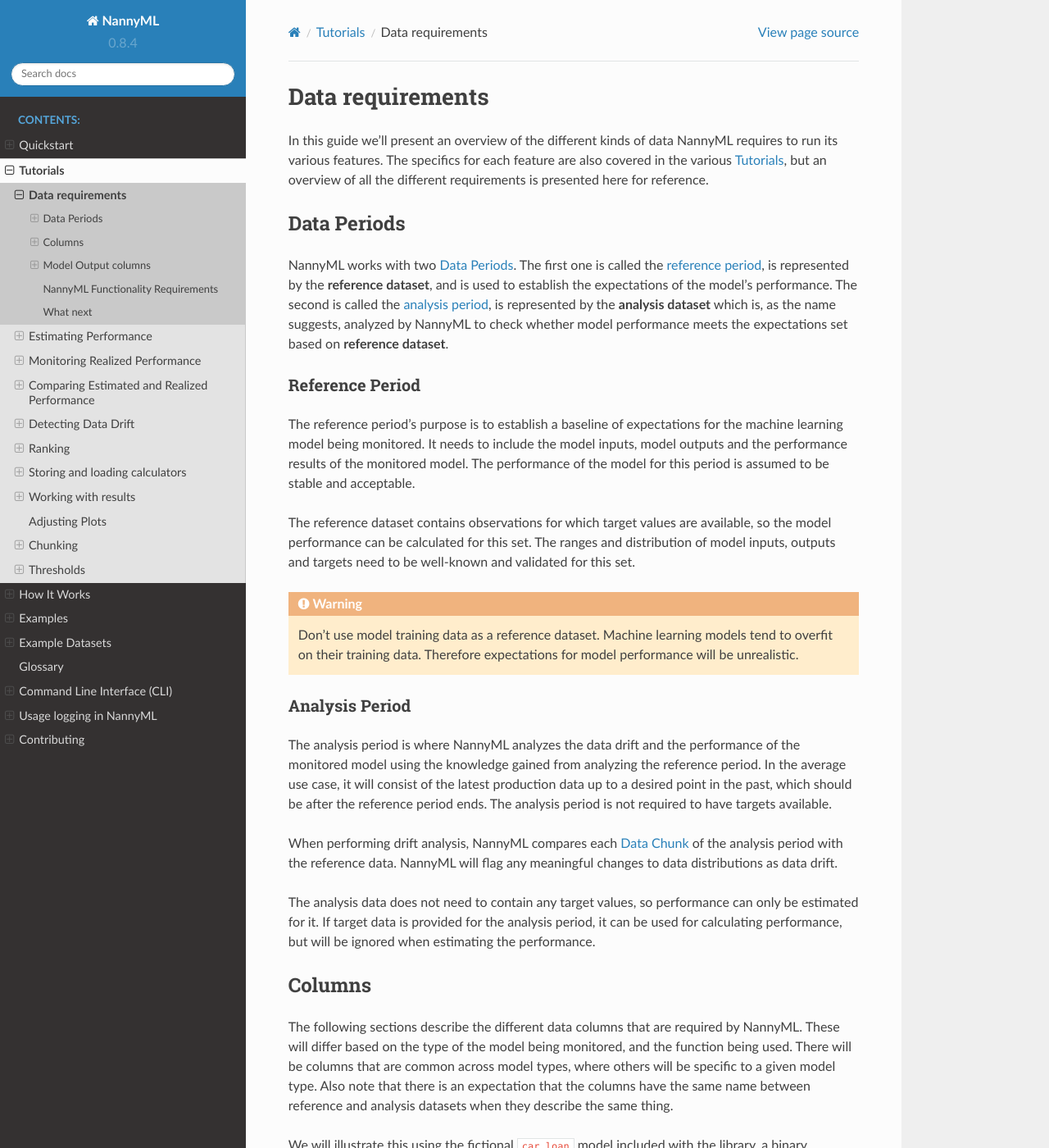
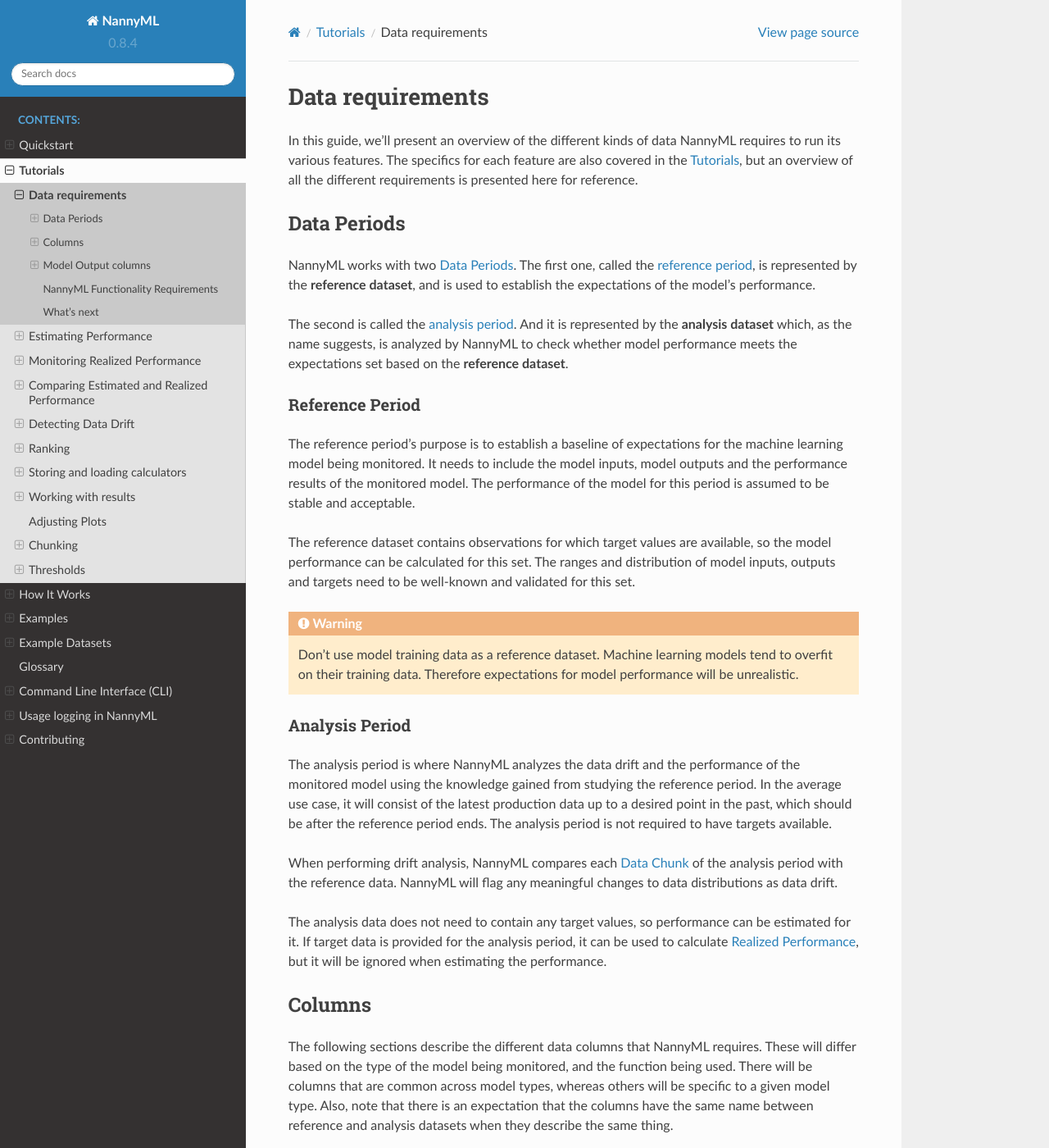
Before and after one commit to NannyML/nannyml, a Sphinx documentation site: the page built from docs/tutorials/data_requirements.rst, in a window 1280 px wide and 1400 px high. Shown: the whole window at 82% size. Built offline with Sphinx 7.4.7 and the Read the Docs theme 2.0.0, drawn with Linux system fonts in a browser that asks for light colours; pages that are not in the unit, such as notebooks, are missing from menus; some of the changed text lies outside the part shown.

Commit message:
Fix typos and standarize col names

```diff
--- a/docs/tutorials/data_requirements.rst
+++ b/docs/tutorials/data_requirements.rst
@@ -4,18 +4,19 @@
 Data requirements
 ==================
 
-In this guide we'll present an overview of the different kinds of data NannyML requires to run its various features. The specifics for each feature are also covered in the various :ref:`Tutorials`, but an overview of all the different requirements is presented here for reference.
+In this guide, we'll present an overview of the different kinds of data NannyML requires to run its various features. The specifics for each feature are also covered in the :ref:`Tutorials`, but an overview of all the different requirements is presented here for reference.
 
 .. _data-drift-periods:
 
 Data Periods
 ------------
 
-NannyML works with two :term:`Data Periods<data period>`. The first one is called the :ref:`reference period<data-drift-periods-reference>`,
+NannyML works with two :term:`Data Periods<data period>`. The first one, called the :ref:`reference period<data-drift-periods-reference>`,
 is represented by the **reference dataset**, and is used to establish the expectations of the model's performance.
-The second is called the :ref:`analysis period<data-drift-periods-analysis>`, is represented by the **analysis
-dataset** which is, as the name suggests, analyzed by NannyML to check whether model performance meets the
-expectations set based on **reference dataset**.
+
+The second is called the :ref:`analysis period<data-drift-periods-analysis>`. And it is represented by the **analysis
+dataset** which, as the name suggests, is analyzed by NannyML to check whether model performance meets the
+expectations set based on the **reference dataset**.
 
 .. _data-drift-periods-reference:
 
@@ -41,27 +42,27 @@
 ^^^^^^^^^^^^^^^
 
 The analysis period is where NannyML analyzes the data drift and the performance of the monitored
-model using the knowledge gained from analyzing the reference period. In the average use case, it will
+model using the knowledge gained from studying the reference period. In the average use case, it will
 consist of the latest production data up to a desired point in the past, which should be after
 the reference period ends. The analysis period is not required to have targets available.
 
 When performing drift analysis, NannyML compares each :term:`Data Chunk` of the analysis period
 with the reference data. NannyML will flag any meaningful changes to data distributions as data drift.
 
-The analysis data does not need to contain any target values, so performance can only be estimated for it.
-If target data is provided for the analysis period, it can be used for calculating performance, but will be ignored
+The analysis data does not need to contain any target values, so performance can be estimated for it.
+If target data is provided for the analysis period, it can be used to calculate :term:`Realized Performance`, but it will be ignored
 when estimating the performance.
 
 
 Columns
 -------
 
-The following sections describe the different data columns that are required by NannyML. These will differ based on
-the type of the model being monitored, and the function being used. There will be columns that are common across model types, where others will
-be specific to a given model type. Also note that there is an expectation that the columns have the same name between reference and
+The following sections describe the different data columns that NannyML requires. These will differ based on
+the type of the model being monitored, and the function being used. There will be columns that are common across model types, whereas others will
+be specific to a given model type. Also, note that there is an expectation that the columns have the same name between reference and
 analysis datasets when they describe the same thing.
 
-We will illustrate this using the fictional ``car_loan`` model included with the library,
+We will illustrate this using the fictional *car_loan* model included with the library,
 a binary classifier trying to predict whether a prospective customer will pay off a car loan.
 
 Below we see the columns contained in our dataset.
@@ -92,7 +93,7 @@
 The column containing the timestamp at which the observation occurred, i.e. when the model was invoked
 using the given inputs and yielding the resulting prediction. See :term:`Timestamp`.
 
-In the sample data this is the ``timestamp`` column.
+In the sample data this is the **timestamp** column.
 
 .. note::
     **Format**
@@ -125,19 +126,19 @@
 
 The actual outcome of the event the machine learning model is trying to predict.
 
-In the sample data this is the ``repaid`` column.
+In the sample data this is the **repaid** column.
 
-Required as part of the reference data for :ref:`performance estimation<performance-estimation>`,
-and as part of both reference and analysis data to :ref:`calculate performance<performance-calculation>`.
+Required in the reference data for :ref:`performance estimation<performance-estimation>`,
+and in both reference and analysis data to :ref:`calculate realized performance<performance-calculation>`.
 
 Features
 ^^^^^^^^
 
-The features of your model. These can be categorical or continuous and NannyML identifies this based on their
+The features of your model. These can be categorical or continuous. NannyML identifies this based on their
 declared pandas data types.
 
-In the sample data, the features are ``car_value``, ``salary_range``, ``debt_to_income_ratio``, ``loan_length``,
-``repaid_loan_on_prev_car``, ``size_of_downpayment`` and ``driver_tenure``.
+In the sample data, the features are **car_value**, **salary_range**, **debt_to_income_ratio**, **loan_length**,
+**repaid_loan_on_prev_car**, **size_of_downpayment** and **driver_tenure**.
 
 Required to :ref:`estimate performance for regression models<regression-performance-estimation>` and :ref:`detect data drift<data-drift>` on features.
 
@@ -150,28 +151,27 @@
 
 The :term:`score<Predicted scores>` or :term:`probability<Predicted probabilities>` that is emitted by the model, most likely a float.
 
-In the sample data this is the ``y_pred_proba`` column.
+In the sample data this is the **y_pred_proba** column.
 
 Required for running :ref:`performance estimation<performance-estimation>` on binary classification models.
 
-In multiclass classification problems there are expected to be one column of
-:term:`score<Predicted scores>` or :term:`probability<Predicted probabilities>`
-for each class. They are required for running :ref:`performance estimation<performance-estimation>` on multi-class models.
+In multiclass classification problems each class is expected to have its own
+:term:`score<Predicted scores>` or :term:`probability<Predicted probabilities>`column. They are required for running :ref:`performance estimation<performance-estimation>` on multiclass models.
 
 Prediction class labels
 ^^^^^^^^^^^^^^^^^^^^^^^
 
 The :term:`predicted label<Predicted labels>`, retrieved by interpreting (thresholding) the prediction scores or probabilities.
 
-In the sample data this is the ``y_pred`` column.
+In the sample data this is the **y_pred** column.
 
-Required for running :ref:`performance estimation<performance-estimation>` or :ref:`performance calculation<performance-calculation>` on binary classification, multi-class, and regression models.
+Required for running :ref:`performance estimation<performance-estimation>` or :ref:`performance calculation<performance-calculation>` on binary classification, multiclass, and regression models.
 
 
 NannyML Functionality Requirements
 ----------------------------------
 
-After version 0.5 NannyML has relaxed the column requirements so that each functionality only requires what it needs.
+After version 0.5, NannyML has relaxed the column requirements so that each functionality only requires what it needs.
 You can see those requirements in the table below:
 
 +--------------+---------------------------------------------------------------------------+-------------------------------------+-----------------------------------+-----------------------------------+-----------------------------------+-----------------------------------+
@@ -192,7 +192,7 @@
 +--------------+-------------------------------------+-------------------------------------+-------------------------------------+-----------------------------------+-----------------------------------+-----------------------------------+-----------------------------------+
 
 
-What next
+What's next
 ---------
 
 You can check out our tutorials on how to :ref:`estimate performance<performance-estimation>`,
```
Also changed, not shown: other parts of docs/tutorials/data_requirements.rst (+1 -1 lines).
